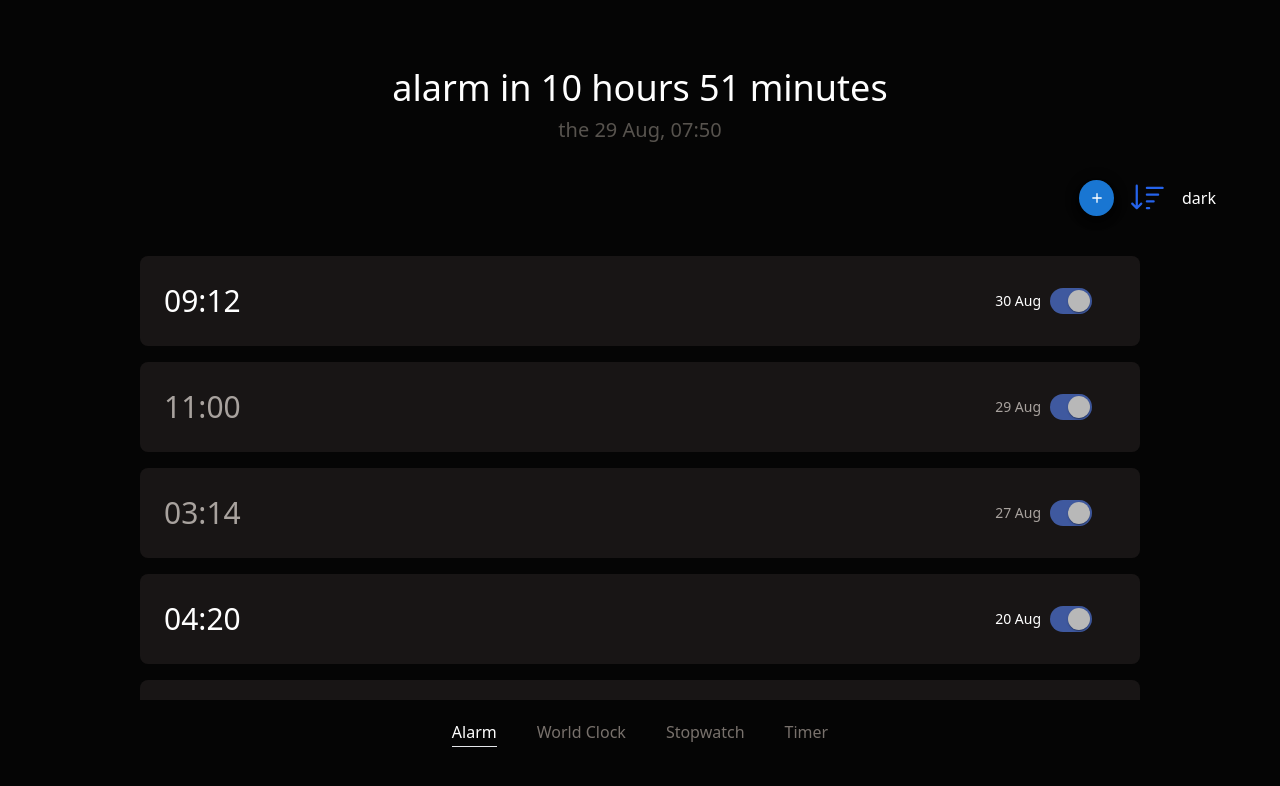
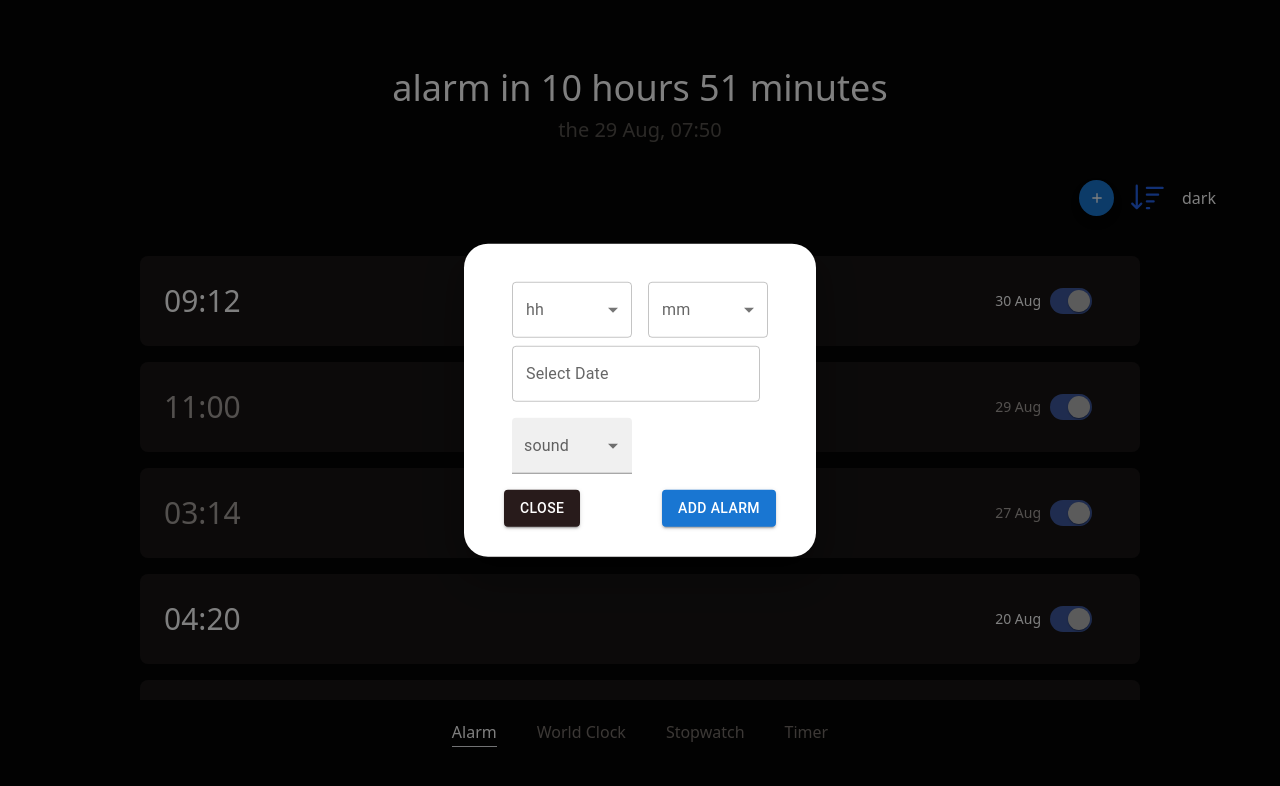
Before and after one commit to NezerAbdullayev/timer-app, a React (Vite) app: page /alarms in a window 1280 px wide. Shown: the top 786 px of the page. Built offline with nearby package versions, Linux system fonts and the light colour scheme.

Commit message:
feat: added popup

```diff
--- a/package.json
+++ b/package.json
@@ -14,6 +14,8 @@
     "@emotion/styled": "^11.13.0",
     "@mui/icons-material": "^6.0.1",
     "@mui/material": "^6.0.1",
+    "@mui/x-date-pickers": "^7.15.0",
+    "dayjs": "^1.11.13",
     "react": "^18.3.1",
     "react-dom": "^18.3.1",
     "react-icons": "^5.3.0",
--- /dev/null
+++ b/src/components/ui/Popup.jsx
@@ -0,0 +1,58 @@
+import { Backdrop, Box, Button, Modal } from '@mui/material';
+import { useState } from 'react';
+import Row from './Row';
+import FlexRow from './FlexRow';
+
+export default function Popup({ children }) {
+    const [open, setOpen] = useState(true);
+
+    const handleOpenPopup = () => setOpen(true);
+    const handleClosePopup = () => setOpen(false);
+
+    return (
+        <Modal
+            open={open}
+            onClose={handleClosePopup}
+            closeAfterTransition
+            BackdropComponent={Backdrop}
+            BackdropProps={{
+                timeout: 500,
+            }}
+        >
+            <Box
+                sx={{
+                    position: 'absolute',
+                    top: '50%',
+                    left: '50%',
+                    transform: 'translate(-50%, -50%)',
+                    bgcolor: 'background.paper',
+                    boxShadow: 24,
+                    borderRadius:6,
+                    padding: "30px 40px",
+                    outline: 'none',
+                }}
+            >
+                {/* children */}
+                {children}
+
+                <FlexRow className=" justify-between items-center">
+                    {/* close button */}
+                    <Button
+                        onClick={handleOpenPopup}
+                        variant="contained"
+                        color="secondary"
+                        sx={{background:"#281b1b"}}
+                        className="mt-4 "
+                    >
+                        Close
+                    </Button>
+
+                    {/* add alarm */}
+                    <Button onClick={handleOpenPopup} variant="contained" className="mt-4">
+                        Add Alarm
+                    </Button>
+                </FlexRow>
+            </Box>
+        </Modal>
+    );
+}
--- a/src/components/ui/Toolbar.jsx
+++ b/src/components/ui/Toolbar.jsx
@@ -10,7 +10,7 @@ import FlexRow from './FlexRow';
 
 
 
-function Toolbar({ sort = true }) {
+function Toolbar({ sort = true,onClick }) {
     return (
         <FlexRow className="items-center justify-end gap-4">
 
@@ -18,9 +18,10 @@ function Toolbar({ sort = true }) {
             <Fab
                 color="primary"
                 aria-label="add"
+                onClick={onClick}
                 sx={{ width: '35px', height: '35px' }}
             >
-                <AddIcon sx={{ fontSize: '16px' }} />
+                <AddIcon sx={{ fontSize: '16px' }}  />
             </Fab>
             {/* create button end */}
 
--- a/src/pages/alarmsPage/AlarmsPage.jsx
+++ b/src/pages/alarmsPage/AlarmsPage.jsx
@@ -1,3 +1,4 @@
+import { useState } from 'react';
 // context hooks
 import { useAlarms } from '../../Hooks/useAlarms';
 
@@ -9,16 +10,25 @@ import GridColoms from '../../components/ui/GridColoms';
 import PageTitle from '../../components/ui/PageTitle';
 import Toolbar from '../../components/ui/Toolbar';
 import AlarmsBoxGroup from './components/AlarmsBoxGroup';
+import Popup from '../../components/ui/Popup';
 
 // utils
 import { getRealTime } from '../../utils/getCurrentDateTime';
+import AddAlarmPopup from './components/AddAlarmPopup';
 
 function AlarmsPage() {
-    // console.log(getRealTime());
+    const [openNewAlarm, setOpenNewAlarm] = useState();
+
+    function handleAddAlarmBtn() {
+        setOpenNewAlarm((openNewAlarm) => !openNewAlarm);
+    }
 
     console.log(useAlarms());
 
-    const {state:{alarmsList,realTime},dispatch}=useAlarms()
+    const {
+        state: { alarmsList, realTime },
+        dispatch,
+    } = useAlarms();
 
     function addAlarm({ hour, history, music }) {
         dispatch({ type: 'ADD_ALARM', payload: { hour, history, music } });
@@ -55,9 +65,13 @@ function AlarmsPage() {
                 headerDesc="the 29 Aug, 07:50"
             />
 
-            <Toolbar />
+            <Toolbar onClick={handleAddAlarmBtn} />
 
             <AlarmsBoxGroup items={alarms} />
+
+            <Popup>
+                <AddAlarmPopup />
+            </Popup>
         </GridColoms>
     );
 }
--- /dev/null
+++ b/src/pages/alarmsPage/components/AddAlarmPopup.jsx
@@ -0,0 +1,105 @@
+import { useState } from 'react';
+
+// mui
+import TextField from '@mui/material/TextField';
+import MenuItem from '@mui/material/MenuItem';
+import { LocalizationProvider } from '@mui/x-date-pickers/LocalizationProvider';
+import { AdapterDayjs } from '@mui/x-date-pickers/AdapterDayjs';
+import { DatePicker } from '@mui/x-date-pickers/DatePicker';
+import Select from '@mui/material/Select';
+
+// components
+import Row from '../../../components/ui/Row';
+import { FormControl, InputLabel } from '@mui/material';
+import FlexRow from '../../../components/ui/FlexRow';
+
+export default function AddAlarmPopup() {
+    const [hh, setHh] = useState('');
+    const [mm, setMm] = useState('');
+    const [selectedDate, setSelectedDate] = useState(null);
+    const [sound,setSound]=useState("")
+
+
+
+    function handleChangeSound(event){
+      setSound(event.target.value)
+    }
+
+
+    const handleHourChange = (event) => {
+        setHh(event.target.value);
+    };
+
+    const handleMinuteChange = (event) => {
+        setMm(event.target.value);
+    };
+
+    return (
+        <>
+            {/* hours start */}
+            <FlexRow className="justify-between items-center">
+                <TextField
+                    select
+                    label="hh"
+                    value={hh}
+                    onChange={handleHourChange}
+                    variant="outlined"
+                    sx={{ m: 1, minWidth: 120 }}
+                >
+                    {Array.from({ length: 24 }).map((_, index) => (
+                        <MenuItem key={index} value={index < 10 ? `0${index}` : `${index}`}>
+                            {index < 10 ? `0${index}` : `${index}`}
+                        </MenuItem>
+                    ))}
+                </TextField>
+
+                <TextField
+                    select
+                    label="mm"
+                    value={mm}
+                    onChange={handleMinuteChange}
+                    variant="outlined"
+                    sx={{ m: 1, minWidth: 120, }}
+                >
+                    {Array.from({ length: 60 }).map((_, index) => (
+                        <MenuItem key={index} value={index < 10 ? `0${index}` : `${index}`}>
+                            {index < 10 ? `0${index}` : `${index}`}
+                        </MenuItem>
+                    ))}
+                </TextField>
+            </FlexRow>
+            {/* hours end */}
+
+            {/* date start */}
+            <Row  className="ml-2">
+                <LocalizationProvider dateAdapter={AdapterDayjs}>
+                    <DatePicker
+                        label="Select Date"
+                        value={selectedDate}
+                        onChange={(newValue) => setSelectedDate(newValue)}
+                        slots={{ textField: TextField }} // Yeni prop
+                    />
+                </LocalizationProvider>
+            </Row>
+            {/* date end */}
+
+            <Row className="my-2">
+                <FormControl variant="filled" sx={{ m: 1, minWidth: 120 }}>
+                    <InputLabel id="demo-simple-select-filled-label">sound</InputLabel>
+                    <Select
+                        labelId="demo-simple-select-filled-label"
+                        id="demo-simple-select-filled"
+                        value={sound}
+                        onChange={handleChangeSound}
+                    >
+                      {/* buraya musiqileri qoyacam */}
+                        <MenuItem value=""></MenuItem>
+                        <MenuItem value={10}>Ten</MenuItem>
+                        <MenuItem value={20}>Twenty</MenuItem>
+                        <MenuItem value={30}>Thirty</MenuItem>
+                    </Select>
+                </FormControl>
+            </Row>
+        </>
+    );
+}
--- a/tailwind.config.js
+++ b/tailwind.config.js
@@ -8,6 +8,10 @@ export default {
                 darkMain: '#050505',
                 lightMain:"#fff"
             },
+            screens:{
+                xs:"500px"
+            }
+
         },
     },
     plugins: [],
```
Also changed, not shown: src/components/ui/AppLayout.jsx (+6 -8 lines), 1 other file (tests, documents, lock files or other folders).
